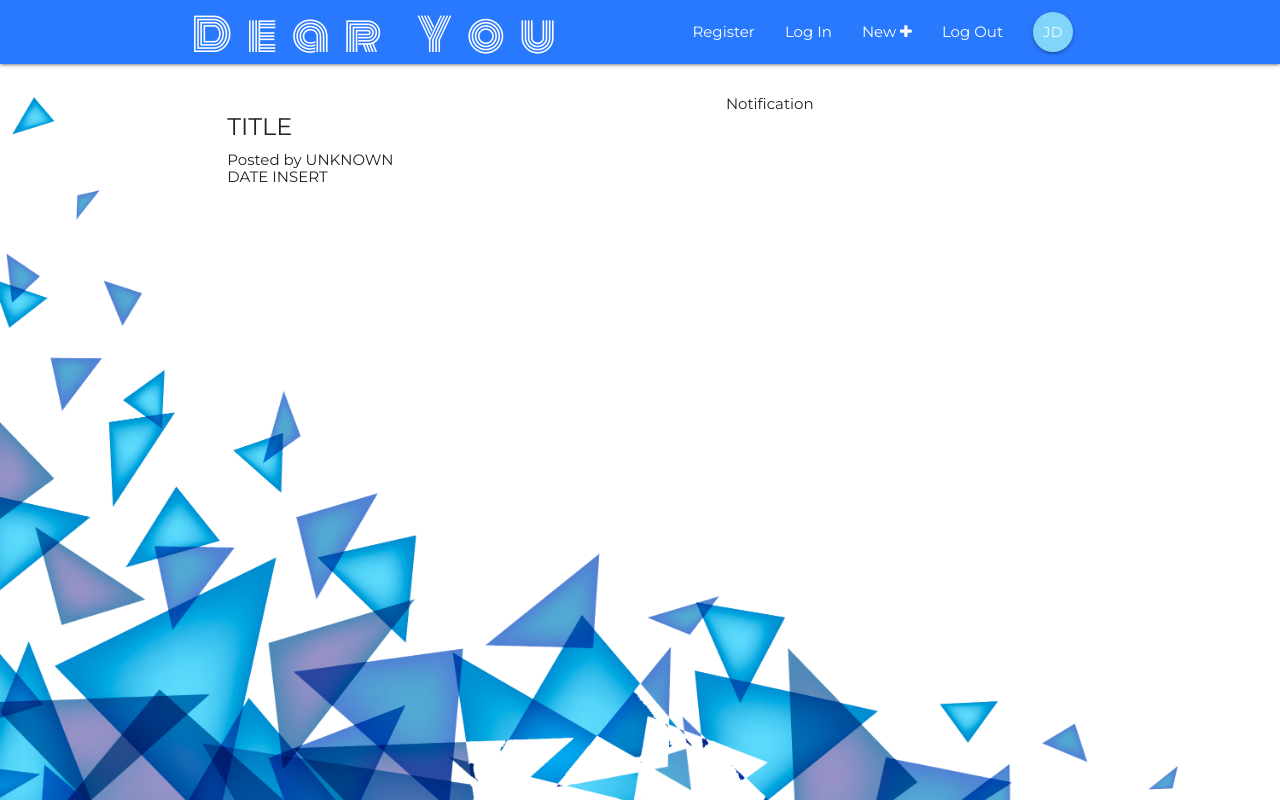
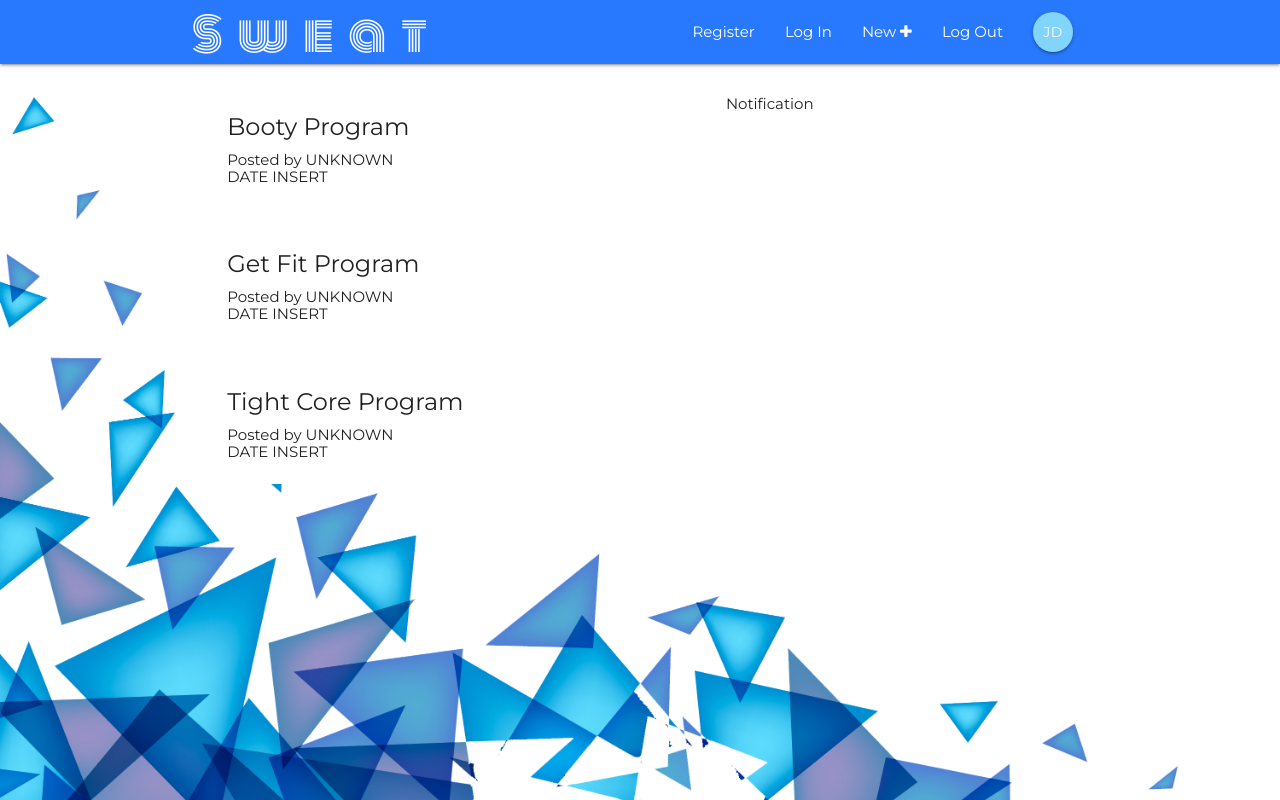
Before and after one commit to thatjenster/sweat-react, a React (Create React App) app: page / in a window 1280 px wide. Built offline with nearby package versions, Linux system fonts and the light colour scheme.

Commit message:
display programs

```diff
--- a/package.json
+++ b/package.json
@@ -13,7 +13,8 @@
     "react-router": "^5.2.0",
     "react-router-dom": "^5.2.0",
     "react-scripts": "3.4.3",
-    "redux": "^4.0.5"
+    "redux": "^4.0.5",
+    "redux-thunk": "^2.3.0"
   },
   "scripts": {
     "start": "BROWSER=firefox react-scripts start",
--- a/src/App.js
+++ b/src/App.js
@@ -3,10 +3,10 @@ import { BrowserRouter, Switch, Route } from 'react-router-dom'
 import Navbar from './Components/Layout/Navbar'
 import styles from './Styles/styles.css'
 import Dashboard from './Components/Dashboard/Dashboard';
-import Details from './Components/Projects/Details'
+import Details from './Components/Programs/Details'
 import Login from './Components/Authenication/LogIn'
 import Register from './Components/Authenication/Register'
-import Create from './Components/Projects/Create'
+import Create from './Components/Programs/Create'
 import 'font-awesome/css/font-awesome.min.css'
 
 class App extends Component {
--- a/src/Components/Dashboard/Dashboard.js
+++ b/src/Components/Dashboard/Dashboard.js
@@ -2,15 +2,24 @@
 
 import React, { Component } from 'react'
 import Notice from './Notice'
-import Lists from './../Projects/Lists'
+import Lists from '../Programs/Lists'
+import { connect } from 'react-redux'
+
+const mapStateToProps = (state) => {
+    return {
+        programs: state.create.programs
+    }
+}
 
 class Dashboard extends Component {
     render(){
+        console.log(this.props);
+        const { programs } = this.props;
         return(
             <div className="dashboard container">
                 <div className="row">
                     <div className="col s12 m6">
-                        <Lists />
+                        <Lists programs={programs}/>
                     </div>
 
                     <div className="col s12 m5 offset-m1">
@@ -23,4 +32,4 @@ class Dashboard extends Component {
     }
 }
 
-export default Dashboard;
+export default connect(mapStateToProps)(Dashboard);
--- a/src/Components/Layout/Navbar.js
+++ b/src/Components/Layout/Navbar.js
@@ -9,7 +9,7 @@ const Navbar = () => {
     return(
         <nav className="nav-wrapper blue accent-3">
             <div className="container">
-                <Link to='/' className="logo">Dear You</Link>
+                <Link to='/' className="logo">Sweat</Link>
                 <SignIn />
                 <SignOut />
             </div>
--- /dev/null
+++ b/src/Components/Programs/Lists.js
@@ -0,0 +1,18 @@
+// Stateless component no data passed
+
+import React from 'react'
+import Summary from './Summary'
+
+const Lists = ({programs}) => {
+    return(
+        <div className="lists section">
+            {programs && programs.map(program => {
+                return(
+                    <Summary program={program} key={program.id}/>
+                )
+            })}
+        </div>
+    )
+}
+
+export default Lists;
--- a/src/Components/Projects/Summary.js
+++ b/src/Components/Programs/Summary.js
@@ -1,11 +1,11 @@
 // Stateless component - only data being passed down
 import React from 'react'
 
-const Summary = () => {
+const Summary = ({program}) => {
     return(
         <div className="card z-depth-0 summary">
             <div className="card-content">
-                <span className="card-title">TITLE</span>
+                <span className="card-title">{program.title}</span>
                 <p>Posted by UNKNOWN</p>
                 <p>DATE INSERT</p>
             </div>
--- a/src/Components/Projects/Lists.js
+++ /dev/null
@@ -1,14 +0,0 @@
-// Stateless component no data passed
-
-import React from 'react'
-import Summary from './Summary'
-
-const Lists = () => {
-    return(
-        <div className="lists section">
-            <Summary />
-        </div>
-    )
-}
-
-export default Lists;
--- a/src/Store/Reducers/createReducer.js
+++ b/src/Store/Reducers/createReducer.js
@@ -1,4 +1,10 @@
-const initState = {}
+const initState = {
+    programs: [
+        {id: '1', title: 'Booty Program', content: 'BLAH BLAH BLAH'},
+        {id: '2', title: 'Get Fit Program', content: 'BLAH BLAH BLAH'},
+        {id: '3', title: 'Tight Core Program', content: 'BLAH BLAH BLAH'}
+    ]
+}
 
 const createReducer = (state = initState, action) => {
     return state
```
Also changed, not shown: src/Components/Programs/Create.js (renamed from src/Components/Projects/Create.js), src/Components/Programs/Details.js (renamed from src/Components/Projects/Details.js), 1 other file (tests, documents, lock files or other folders).
